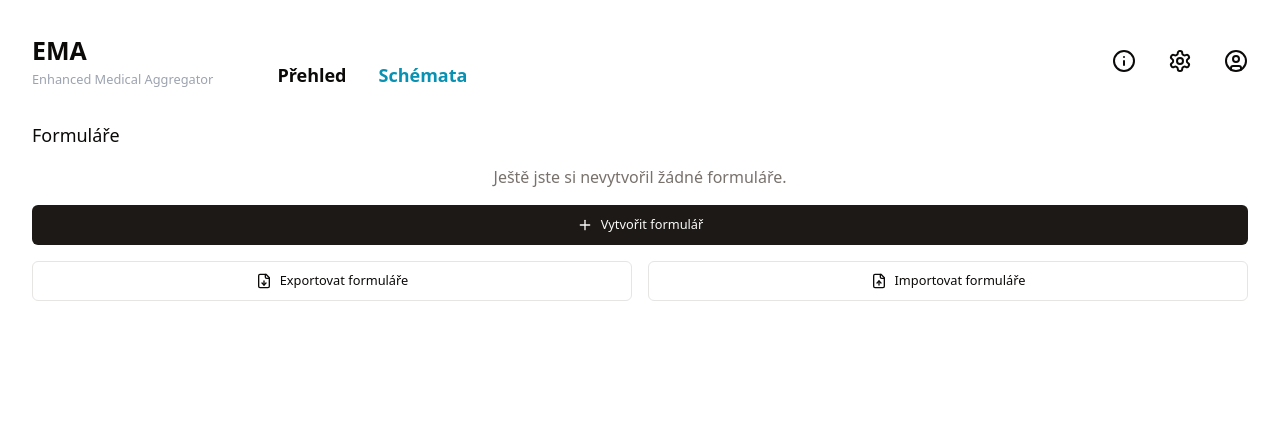
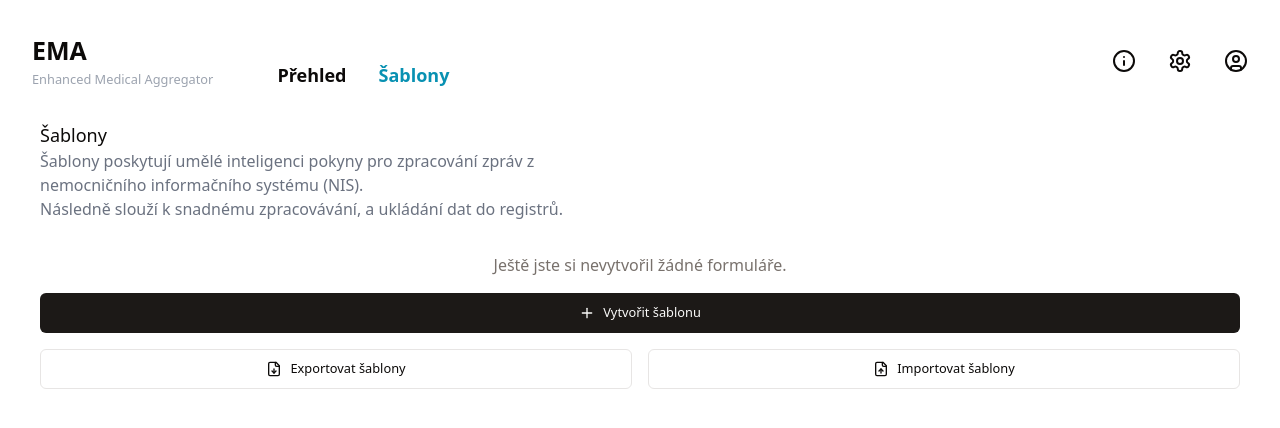
Before and after one commit to mzdm/hemoconnect-hjb, a React (Vite) app in the folder frontend/: page /schemes in a window 1280 px wide. Shown: the top 428 px of the page. Built offline with nearby package versions, Linux system fonts and the light colour scheme.

Commit message:
feat: graphical updates

```diff
--- a/frontend/index.html
+++ b/frontend/index.html
@@ -5,7 +5,7 @@
   <meta charset="UTF-8" />
   <link rel="icon" type="image/svg+xml" href="/vite.svg" />
   <meta name="viewport" content="width=device-width, initial-scale=1.0" />
-  <title>Vite + React + TS</title>
+  <title>EMA | Enhanced Medical Aggregator</title>
 </head>
 
 <body>
--- a/frontend/src/App.tsx
+++ b/frontend/src/App.tsx
@@ -54,7 +54,7 @@ function App() {
         <Button variant="outline" onClick={() => refetchAutocomplete()}><Search /></Button>
       </div>
       <div className="h-4" />
-      <div className="flex items-center justify-start w-full gap-4">
+      <div className="flex items-start justify-start w-full gap-4">
         <Card className="w-3/6">
           <CardHeader className="flex justify-between items-center w-full flex-row">
             <span>Vyhledávání pacientů</span>
--- a/frontend/src/Schemes.tsx
+++ b/frontend/src/Schemes.tsx
@@ -16,17 +16,24 @@ export function Schemes() {
         <PageLayout>
         {!selectedForm && (
         <>
-          <h3 className="text-lg">Formuláře</h3>
+          <h3 className="text-lg">Šablony</h3>
+          <p className="text-md text-gray-500 w-3/6">
+            Šablony poskytují umělé inteligenci pokyny pro zpracování zpráv z nemocničního informačního systému (NIS).
+            <br />Následně slouží k snadnému zpracovávání, a ukládání dat do registrů.
+          </p>
+          <div className="h-4" />
+          <div>
             <FormSelect
               onFormSelect={(schema, index) => {
                 setSelectForm(schema);
                 setSelectIndex(index);
               } }
             />
+          </div>
         </>
       )}
       {selectedForm && isValidIndex(selectedIndex) && (
-        <Card className="w-full max-w-3xl mx-auto p-4 ">
+        <Card className="w-full max-w-3xl mx-auto p-4">
         {selectedForm && (
           <button
             onClick={() => setSelectForm(undefined)}
@@ -46,18 +53,6 @@ export function Schemes() {
         </Card>
 
       )}
-      {/* {!selectedForm && (
-        <>
-          <div className="h-4" />
-          <h2>Políčka</h2>
-          <FormSelect
-            onFormSelect={(schema, index) => {
-              setSelectForm(schema);
-              setSelectIndex(index);
-            } }
-          />
-        </>
-      )} */}
       </PageLayout>
     )
 }
--- a/frontend/src/components/enhanced-search-form.tsx
+++ b/frontend/src/components/enhanced-search-form.tsx
@@ -100,9 +100,9 @@ export default function Component({
             name="formTitle"
             render={({ field }) => (
               <FormItem>
-                <FormLabel>Název formuláře</FormLabel>
+                <FormLabel>Název šablony</FormLabel>
                 <FormControl>
-                  <Input placeholder="Zadejte název formuláře" {...field} />
+                  <Input placeholder="Zadejte název šablony" {...field} />
                 </FormControl>
                 <FormMessage />
               </FormItem>
@@ -113,9 +113,9 @@ export default function Component({
             name="formCode"
             render={({ field }) => (
               <FormItem>
-                <FormLabel>Kód formuláře</FormLabel>
+                <FormLabel>Kód diagnózy</FormLabel>
                 <FormControl>
-                  <Input placeholder="Zadejte kód formuláře" {...field} />
+                  <Input placeholder="Zadejte kód diagnózy" {...field} />
                 </FormControl>
                 <FormMessage />
               </FormItem>
@@ -144,7 +144,7 @@ export default function Component({
         <CardFooter className="flex justify-between">
           <div className="space-x-2">
             <Button type="submit" variant="outline">
-              <Save className="h-4 w-4 mr-2" /> Uložit formulář
+              <Save className="h-4 w-4 mr-2" /> Uložit šablonu
             </Button>
           </div>
         </CardFooter>
--- a/frontend/src/components/form-select.tsx
+++ b/frontend/src/components/form-select.tsx
@@ -29,7 +29,7 @@ export default function Component(
         }
       >
         <Plus className="h-4 w-4" />
-        Vytvořit formulář
+        Vytvořit šablonu
       </Button>
       <div className="flex gap-4 justify-center items-center mt-4">
         <Button
@@ -49,7 +49,7 @@ export default function Component(
           }}
         >
           <FileDown />
-          Exportovat formuláře
+          Exportovat šablony
         </Button>
 
         <Button
@@ -83,7 +83,7 @@ export default function Component(
           }}
         >
           <FileUp />
-          Importovat formuláře
+          Importovat šablony
         </Button>
       </div>
     </>
--- a/frontend/src/components/page-layout.tsx
+++ b/frontend/src/components/page-layout.tsx
@@ -17,7 +17,7 @@ export const PageLayout: React.FC<PropsWithChildren> = ({ children }) => {
 
             <NavigationMenu className="flex gap-8">
               <NavigationMenuLink className={`text-lg font-semibold ${matches[0]?.pathname === '/' ? 'text-cyan-600' : undefined}`} href="/">Přehled</NavigationMenuLink>
-              <NavigationMenuLink className={`text-lg font-semibold ${matches[0]?.pathname === '/schemes' ? 'text-cyan-600' : undefined}`} href="/schemes">Schémata</NavigationMenuLink>
+              <NavigationMenuLink className={`text-lg font-semibold ${matches[0]?.pathname === '/schemes' ? 'text-cyan-600' : undefined}`} href="/schemes">Šablony</NavigationMenuLink>
             </NavigationMenu>
 
             <div className="flex-grow flex-shrink" />
@@ -32,7 +32,9 @@ export const PageLayout: React.FC<PropsWithChildren> = ({ children }) => {
 
         <div className="h-8" />
 
-        {children}
+        <div style={{ maxWidth: "1200px" }} className="mx-auto w-full">
+          {children}
+        </div>
       </div>
     )
 }
```
Lines whose indentation alone changed are shown as unchanged.
